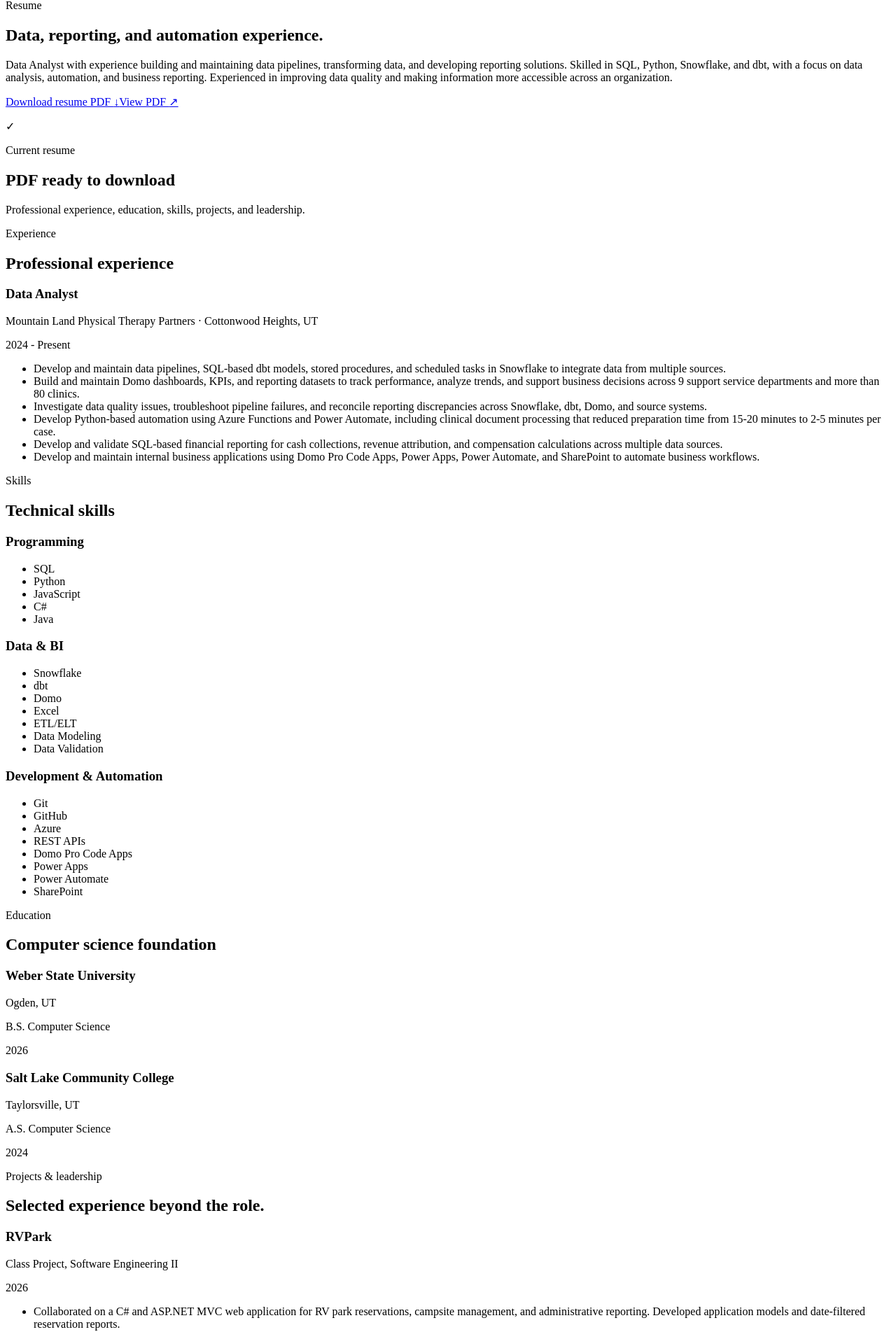
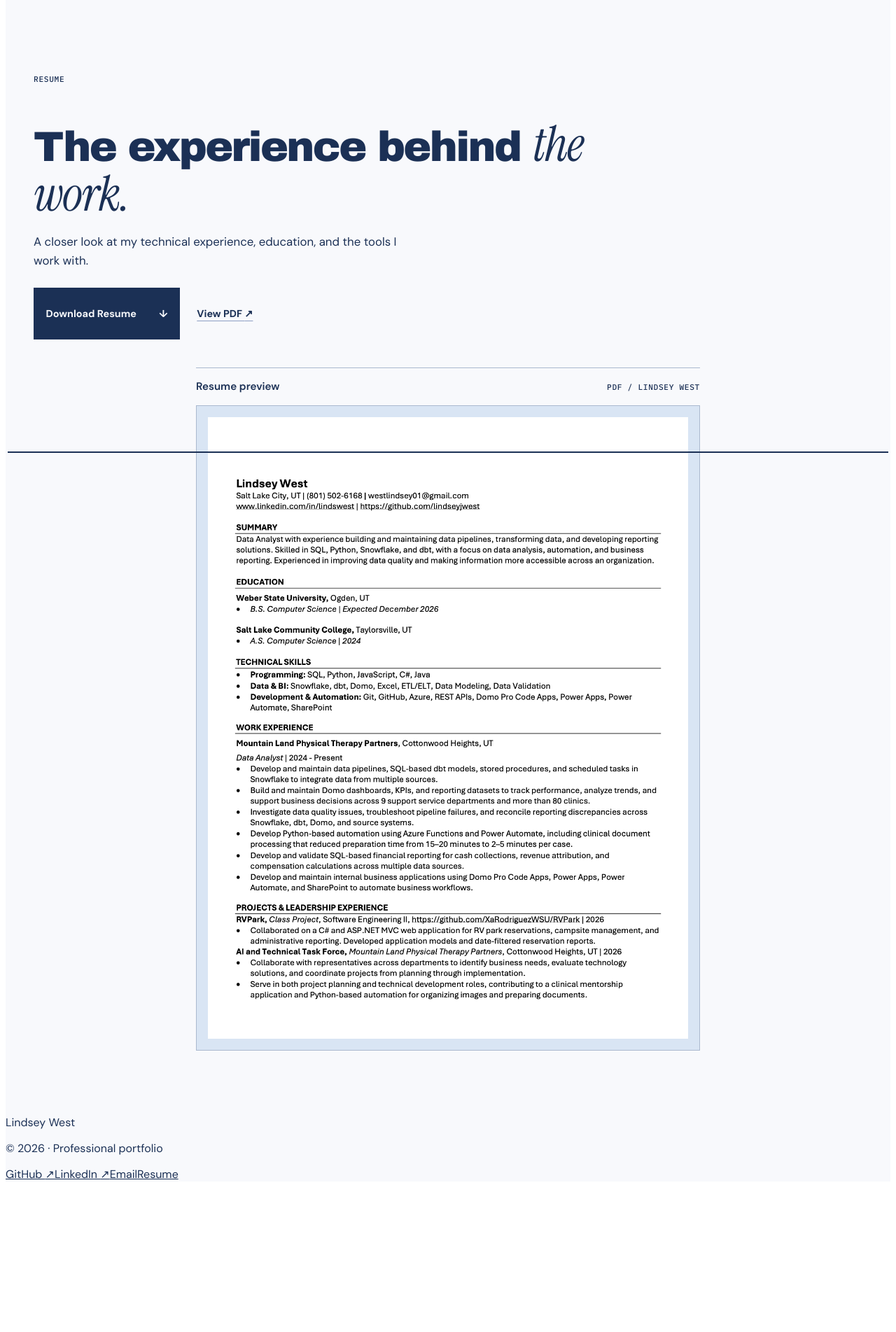
Before and after one commit to lindseyjwest/lindseywest.dev, a React (Vite) app: page /resume in a window 1280 px wide. Shown: the part 149-2052 px from the top of the page at 70% size. After the commit the page ends 1845 px from the top, so only its background shows below. Built offline with nearby package versions, Linux system fonts and the light colour scheme; the HTML template or start-up script is replaced by a standard one.

Commit message:
updated resume page

```diff
--- a/src/pages/ResumePage.tsx
+++ b/src/pages/ResumePage.tsx
@@ -1,120 +1,33 @@
-import { resume } from '../data/resume'
 import { siteLinks } from '../data/siteLinks'
+import '../styles/resume.css'
 
 export function ResumePage() {
   return (
-    <div className="resume-page">
-      <section className="resume-hero container" aria-labelledby="resume-title">
-        <div>
-          <p className="eyebrow">Resume</p>
-          <h1 id="resume-title">Data, reporting, and automation experience.</h1>
-          <p className="resume-introduction">
-            {resume.summary}
-          </p>
-          <div className="resume-actions">
-            <a className="button button-primary" href={siteLinks.resumePdfPath} download>
-              Download resume PDF <span aria-hidden="true">↓</span>
+    <div className="resume-document-page">
+      <section className="resume-document-intro home-wrap" aria-labelledby="resume-title">
+        <div className="resume-document-entrance">
+          <p className="resume-document-label">Resume</p>
+          <h1 id="resume-title">The experience behind <em>the work.</em></h1>
+          <p className="resume-document-description">A closer look at my technical experience, education, and the tools I work with.</p>
+          <div className="resume-document-actions">
+            <a className="home-button" href={siteLinks.resumePdfPath} download>
+              Download Resume <span aria-hidden="true">↓</span>
             </a>
-            <a
-              className="button button-secondary"
-              href={siteLinks.resumePdfPath}
-              target="_blank"
-              rel="noopener noreferrer"
-            >
-              View PDF <span aria-hidden="true">↗</span>
+            <a className="home-inline-link" href={siteLinks.resumePdfPath} target="_blank" rel="noopener noreferrer">
+              View PDF <span aria-hidden="true">↗</span><span className="sr-only"> (opens in a new tab)</span>
             </a>
           </div>
         </div>
-
-        <aside className="resume-status-card" aria-labelledby="resume-status-heading">
-          <p className="resume-status-mark" aria-hidden="true">✓</p>
-          <p className="eyebrow">Current resume</p>
-          <h2 id="resume-status-heading">PDF ready to download</h2>
-          <p>Professional experience, education, skills, projects, and leadership.</p>
-        </aside>
       </section>
-
-      <div className="resume-content">
-        <section className="resume-section container" aria-labelledby="experience-heading">
-          <p className="eyebrow">Experience</p>
-          <h2 id="experience-heading">Professional experience</h2>
-          {resume.experience.map((experience) => (
-            <article className="experience-entry" key={experience.organization}>
-              <div className="resume-entry-heading">
-                <div>
-                  <h3>{experience.role}</h3>
-                  <p>{experience.organization} · {experience.location}</p>
-                </div>
-                <p className="resume-entry-date">{experience.dates}</p>
-              </div>
-              <ul className="resume-highlights">
-                {experience.highlights.map((highlight) => (
-                  <li key={highlight}>{highlight}</li>
-                ))}
-              </ul>
-            </article>
-          ))}
-        </section>
-
-        <section className="resume-section resume-section-tinted" aria-labelledby="skills-heading">
-          <div className="container">
-            <p className="eyebrow">Skills</p>
-            <h2 id="skills-heading">Technical skills</h2>
-            <div className="skills-grid">
-              {resume.skills.map((skillGroup) => (
-                <article className="skill-card" key={skillGroup.category}>
-                  <h3>{skillGroup.category}</h3>
-                  <ul className="skill-tags" aria-label={`${skillGroup.category} skills`}>
-                    {skillGroup.items.map((skill) => (
-                      <li key={skill}>{skill}</li>
-                    ))}
-                  </ul>
-                </article>
-              ))}
-            </div>
-          </div>
-        </section>
-
-        <section className="resume-section container" aria-labelledby="education-heading">
-          <p className="eyebrow">Education</p>
-          <h2 id="education-heading">Computer science foundation</h2>
-          <div className="education-grid">
-            {resume.education.map((education) => (
-              <article className="education-card" key={education.school}>
-                <h3>{education.school}</h3>
-                <p>{education.location}</p>
-                <p className="education-degree">{education.degree}</p>
-                <p>{education.date}</p>
-              </article>
-            ))}
-          </div>
-        </section>
-
-        <section className="resume-section resume-section-tinted" aria-labelledby="leadership-heading">
-          <div className="container">
-            <p className="eyebrow">Projects &amp; leadership</p>
-            <h2 id="leadership-heading">Selected experience beyond the role.</h2>
-            <div className="leadership-list">
-              {resume.projectsAndLeadership.map((item) => (
-                <article className="leadership-entry" key={item.title}>
-                  <div className="resume-entry-heading">
-                    <div>
-                      <h3>{item.title}</h3>
-                      <p>{item.context}</p>
-                    </div>
-                    <p className="resume-entry-date">{item.date}</p>
-                  </div>
-                  <ul className="resume-highlights">
-                    {item.highlights.map((highlight) => (
-                      <li key={highlight}>{highlight}</li>
-                    ))}
-                  </ul>
-                </article>
-              ))}
-            </div>
-          </div>
-        </section>
-      </div>
+      <section className="resume-preview home-wrap" aria-labelledby="resume-preview-title">
+        <div className="resume-preview-heading">
+          <h2 id="resume-preview-title">Resume preview</h2>
+          <span>PDF / Lindsey West</span>
+        </div>
+        <a className="resume-preview-link" href={siteLinks.resumePdfPath} target="_blank" rel="noopener noreferrer" aria-label="View Lindsey West’s resume PDF (opens in a new tab)">
+          <img src="/resume/lindsey-west-resume-preview.png" alt="" width="1224" height="1584" />
+        </a>
+      </section>
     </div>
   )
 }
--- a/src/styles/home.css
+++ b/src/styles/home.css
@@ -14,16 +14,16 @@
   --home-width: 1240px;
   --home-space: clamp(3.5rem, 6vw, 5.5rem);
 }
-.site-shell:has(:is(.home-page, .projects-page, .about-page)) { background: var(--home-white); color: var(--home-navy); font-family: var(--home-body); }
-.site-shell:has(:is(.home-page, .projects-page, .about-page)) .site-header { background: var(--home-white); border-color: var(--home-rule); }
-.site-shell:has(:is(.home-page, .projects-page, .about-page)) .site-logo-mark { background: var(--home-lavender); }
-.site-shell:has(:is(.home-page, .projects-page, .about-page)) .nav-link { color: var(--home-navy); border-radius: 0; }
-.site-shell:has(:is(.home-page, .projects-page, .about-page)) .nav-link:hover { background: transparent; }
-.site-shell:has(:is(.home-page, .projects-page, .about-page)) .nav-link::after { position: absolute; right: .7rem; bottom: .28rem; left: .7rem; height: 2px; background: var(--home-navy); content: ''; transform: scaleX(0); transform-origin: left; transition: transform 180ms ease; }
-.site-shell:has(:is(.home-page, .projects-page, .about-page)) .nav-link:hover::after, .site-shell:has(:is(.home-page, .projects-page, .about-page)) .nav-link:focus-visible::after, .site-shell:has(:is(.home-page, .projects-page, .about-page)) .nav-link-active::after { transform: scaleX(1); }
-.site-shell:has(:is(.home-page, .projects-page, .about-page)) .site-footer { margin-top: 0; background: var(--home-white); border-color: var(--home-rule); }
-.site-shell:has(:is(.home-page, .projects-page, .about-page)) .site-footer p, .site-shell:has(:is(.home-page, .projects-page, .about-page)) .footer-links a { color: var(--home-navy); }
-.site-shell:has(:is(.home-page, .projects-page, .about-page)) a:focus-visible { outline: 3px solid var(--home-navy); outline-offset: 4px; }
+.site-shell:has(:is(.home-page, .projects-page, .about-page, .resume-document-page)) { background: var(--home-white); color: var(--home-navy); font-family: var(--home-body); }
+.site-shell:has(:is(.home-page, .projects-page, .about-page, .resume-document-page)) .site-header { background: var(--home-white); border-color: var(--home-rule); }
+.site-shell:has(:is(.home-page, .projects-page, .about-page, .resume-document-page)) .site-logo-mark { background: var(--home-lavender); }
+.site-shell:has(:is(.home-page, .projects-page, .about-page, .resume-document-page)) .nav-link { color: var(--home-navy); border-radius: 0; }
+.site-shell:has(:is(.home-page, .projects-page, .about-page, .resume-document-page)) .nav-link:hover { background: transparent; }
+.site-shell:has(:is(.home-page, .projects-page, .about-page, .resume-document-page)) .nav-link::after { position: absolute; right: .7rem; bottom: .28rem; left: .7rem; height: 2px; background: var(--home-navy); content: ''; transform: scaleX(0); transform-origin: left; transition: transform 180ms ease; }
+.site-shell:has(:is(.home-page, .projects-page, .about-page, .resume-document-page)) .nav-link:hover::after, .site-shell:has(:is(.home-page, .projects-page, .about-page, .resume-document-page)) .nav-link:focus-visible::after, .site-shell:has(:is(.home-page, .projects-page, .about-page, .resume-document-page)) .nav-link-active::after { transform: scaleX(1); }
+.site-shell:has(:is(.home-page, .projects-page, .about-page, .resume-document-page)) .site-footer { margin-top: 0; background: var(--home-white); border-color: var(--home-rule); }
+.site-shell:has(:is(.home-page, .projects-page, .about-page, .resume-document-page)) .site-footer p, .site-shell:has(:is(.home-page, .projects-page, .about-page, .resume-document-page)) .footer-links a { color: var(--home-navy); }
+.site-shell:has(:is(.home-page, .projects-page, .about-page, .resume-document-page)) a:focus-visible { outline: 3px solid var(--home-navy); outline-offset: 4px; }
 .home-page { color: var(--home-navy); background: var(--home-white); }
 .home-page p { color: inherit; }
 .home-wrap { width: min(var(--home-width), calc(100% - 5rem)); margin-inline: auto; }
@@ -70,7 +70,7 @@
 .home-about-layout { display: grid; grid-template-columns: 1fr .8fr; gap: clamp(3rem, 10vw, 10rem); }
 .home-about-copy > p:first-child { font-size: 1.08rem; line-height: 1.7; }
 .home-about .home-inline-link:hover { text-decoration-color: var(--home-white); }
-.site-shell:has(:is(.home-page, .projects-page, .about-page)) .home-about a:focus-visible { outline-color: var(--home-white); }
+.site-shell:has(:is(.home-page, .projects-page, .about-page, .resume-document-page)) .home-about a:focus-visible { outline-color: var(--home-white); }
 .home-contact { padding-block: var(--home-space); }
 .home-contact-layout { display: grid; grid-template-columns: 1fr .7fr; gap: 3rem; align-items: start; }
 .home-contact h2 { font-size: clamp(2.8rem, 6vw, 5rem); }
@@ -107,7 +107,7 @@
   .home-intro-copy { line-height: 1.5; }
 }
 @media (prefers-reduced-motion: reduce) {
-  .home-page *, .site-shell:has(:is(.home-page, .projects-page, .about-page)) .nav-link::after { animation: none !important; transition: none !important; }
+  .home-page *, .site-shell:has(:is(.home-page, .projects-page, .about-page, .resume-document-page)) .nav-link::after { animation: none !important; transition: none !important; }
 }
 
 .home-concept-label { position: absolute; right: .65rem; bottom: .65rem; padding: .35rem .55rem; background: var(--home-navy); color: var(--home-white); font: 500 .63rem/1.4 var(--home-mono); text-transform: uppercase; letter-spacing: .04em; }
--- /dev/null
+++ b/src/styles/resume.css
@@ -0,0 +1,24 @@
+.resume-document-page { color: var(--home-navy); background: var(--home-white); font-family: var(--home-body); }
+.resume-document-intro { padding-block: clamp(3rem, 6vw, 5rem) 2.5rem; }
+.resume-document-label, .resume-preview-heading span { font: 500 .7rem/1.5 var(--home-mono); letter-spacing: .06em; text-transform: uppercase; }
+.resume-document-label { margin-bottom: 1.5rem; color: inherit; }
+.resume-document-intro h1 { max-width: 800px; margin-bottom: 1.1rem; color: inherit; font: 400 clamp(2.6rem, 4.7vw, 4.4rem)/1.1 var(--home-display); letter-spacing: -.045em; }
+.resume-document-intro h1 em { font: italic 1.16em/1 var(--home-serif); letter-spacing: -.02em; }
+.resume-document-description { max-width: 530px; margin-bottom: 1.5rem; color: inherit; font-size: 1.05rem; line-height: 1.65; }
+.resume-document-actions { display: flex; flex-wrap: wrap; align-items: center; gap: .75rem 1.5rem; }
+.resume-preview { max-width: 720px; padding-bottom: var(--home-space); }
+.resume-preview-heading { display: flex; flex-wrap: wrap; align-items: baseline; justify-content: space-between; gap: .5rem 1rem; padding: 1rem 0; border-top: 1px solid var(--home-rule); }
+.resume-preview-heading h2 { margin: 0; font: 600 .95rem/1.4 var(--home-body); letter-spacing: 0; }
+.resume-preview-link { display: block; padding: clamp(.5rem, 1.5vw, 1rem); border: 1px solid var(--home-rule); background: var(--home-blue); transition: border-color 180ms ease, transform 180ms ease; }
+.resume-preview-link:hover, .resume-preview-link:focus-visible { border-color: var(--home-navy); transform: translateY(-3px); }
+.resume-preview-link img { display: block; width: 100%; height: auto; }
+@media (prefers-reduced-motion: no-preference) {
+  .resume-document-entrance { animation: home-enter 550ms both cubic-bezier(.2, .7, .2, 1); }
+}
+@media (max-width: 760px) {
+  .resume-document-intro { padding-block: 2.5rem 2rem; }
+  .resume-document-intro h1 { font-size: clamp(2.4rem, 9vw, 3.5rem); }
+}
+@media (prefers-reduced-motion: reduce) {
+  .resume-document-page * { animation: none !important; transition: none !important; }
+}
```
Also changed, not shown: public/resume/lindsey-west-resume-preview.png (added).
